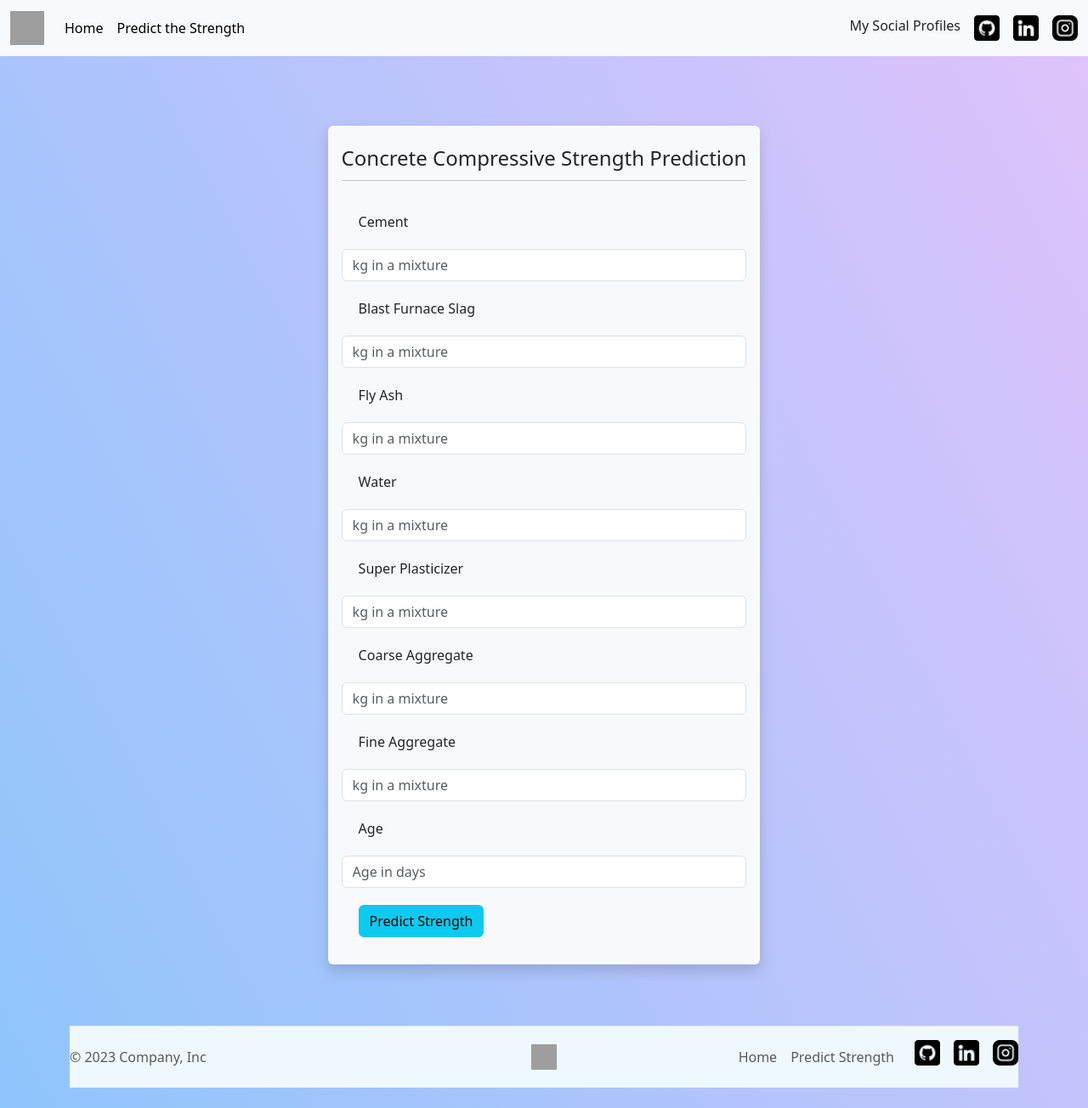
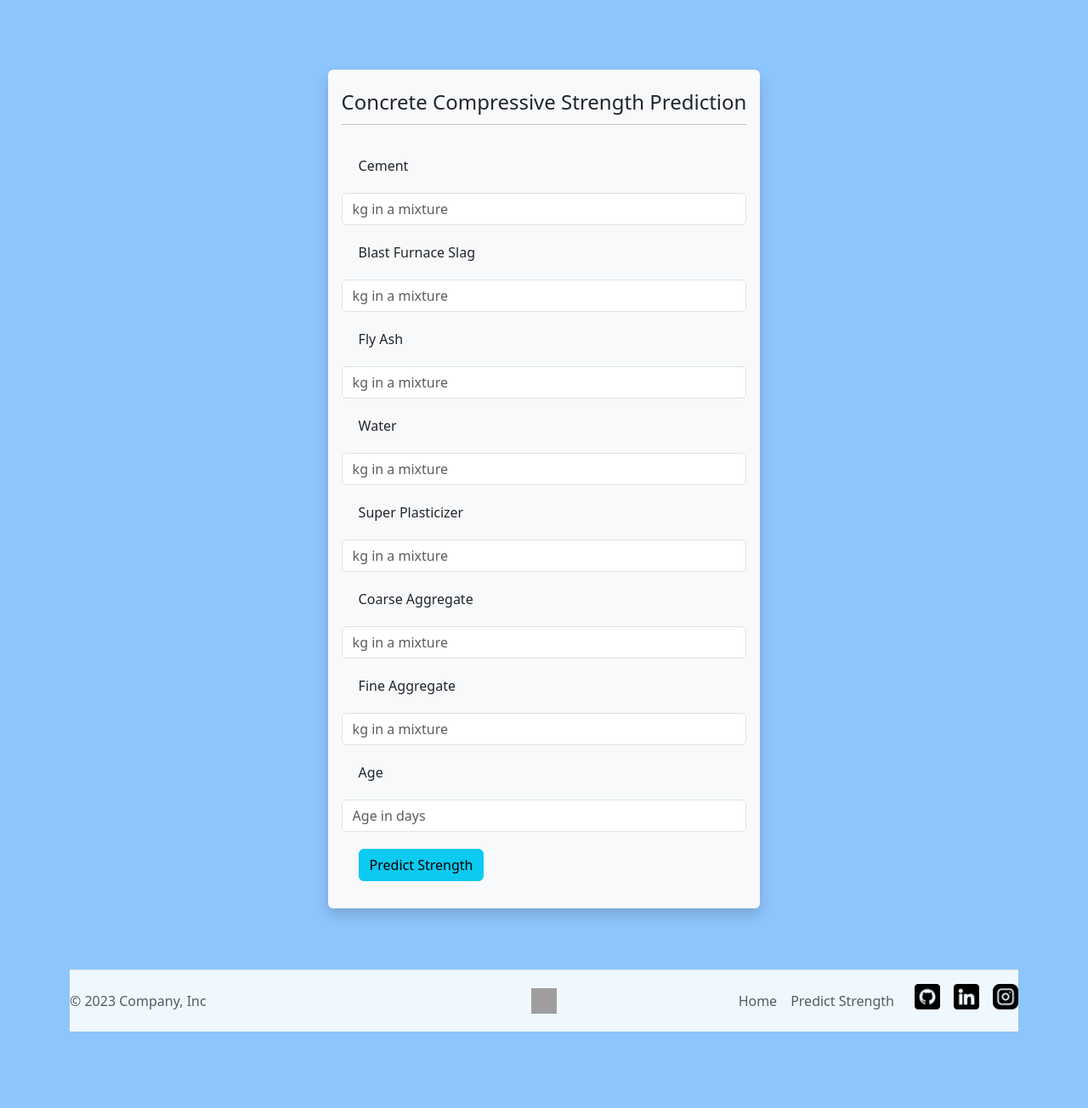
Before and after one commit to ASM313/compressive-concrete, a Flask app: page / in a window 1280 px wide. Shown: the whole page at 85% size. After the commit the page ends 1214 px from the top, so only its background shows below. Run offline with Flask 3, Linux system fonts and the light colour scheme; grey boxes are pictures that could not be loaded.

Commit message:
UI updated

```diff
--- a/templates/index.html
+++ b/templates/index.html
@@ -8,72 +8,17 @@
     <style>
         body{
             background-color: #8EC5FC;
-            background-image: linear-gradient(62deg, #8EC5FC 0%, #E0C3FC 100%);
-        }
+            }
 
     </style>
   </head>
   <body>
-    <nav class="navbar navbar-expand-lg bg-body-tertiary">
-        <div class="container-fluid">
-          <a class="navbar-brand" href="/">
-            <img src="/static/images/concrete.png" alt="Concrete" width="40" height="40">
-          </a>
-          <button class="navbar-toggler" type="button" data-bs-toggle="collapse" data-bs-target="#navbarSupportedContent" aria-controls="navbarSupportedContent" aria-expanded="false" aria-label="Toggle navigation">
-            <span class="navbar-toggler-icon"></span>
-          </button>
-          <div class="collapse navbar-collapse" id="navbarSupportedContent">
-            <ul class="navbar-nav me-auto mb-2 mb-lg-0">
-              <li class="nav-item">
-                <a class="nav-link active" aria-current="page" href="/">Home</a>
-              </li>
-              <li class="nav-item">
-                <a class="nav-link active" href="#predict">Predict the Strength</a>
-              </li>
-            </ul>
-            <ul class="nav col-md-4 justify-content-end">
-                <li class="nav-item">My Social Profiles</li>
-                <li class="ms-3"><a class="text-body-secondary" href="https://github.com/ASM313/">
-                  <img src="/static/images/github.png" alt="Github" width="30" height="30">
-                </a></li>
-                <li class="ms-3"><a class="text-body-secondary" href="https://linkedin.com/in/atiqmansoori7">
-                  <img src="/static/images/linkedin.png" alt="LinkedIn" width="30" height="30">
-                </a></li>
-                <li class="ms-3"><a class="text-body-secondary" href="https://instagram.com/atiq_sir_official">
-                  <img src="/static/images/instagram.png" alt="Instagram" width="30" height="30">
-                </a></li>
-                </ul>
-          </div>
-        </div>
-      </nav>
+
     <div class="container">
         <marquee scrollamount=20><h1> Compressive strength is the ability of material or structure to carry the loads on its surface without any crack or deflection.</h1>
 
         </marquee>
-        <section id="first">
-            <!-- <div id="carouselExampleInterval" class="carousel slide" data-bs-ride="carousel">
-                <div class="carousel-inner">
-                  <div class="carousel-item active" data-bs-interval="1500">
-                    <img src="/static/images/concrete1.jfif" style="height: 500px;" class="d-block w-100" alt="...">
-                  </div>
 
-                  <div class="carousel-item" data-bs-interval="1000">
-                    <img src="/static/images/concrete2.jpg" style="height: 500px;" class="d-block w-100" alt="...">
-                  </div>
-                  <div class="carousel-item" data-bs-interval="1000">
-                    <img src="/static/images/concrete3.jfif" style="height: 500px ;" class="d-block w-100" alt="...">
-                  </div>
-                </div>
-                <button class="carousel-control-prev" type="button" data-bs-target="#carouselExampleInterval" data-bs-slide="prev">
-                  <span class="carousel-control-prev-icon" aria-hidden="true"></span>
-                  <span class="visually-hidden">Previous</span>
-                </button>
-                <button class="carousel-control-next" type="button" data-bs-target="#carouselExampleInterval" data-bs-slide="next">
-                  <span class="carousel-control-next-icon" aria-hidden="true"></span>
-                  <span class="visually-hidden">Next</span>
-                </button>
-              </div> -->
-        </section>
         <section id="predict" style="display: flex;justify-content: center;">
         <div id="form-predict" style="margin-top: 20px;" class="shadow p-3 mb-5 bg-body-tertiary rounded">
             <form action="{{ url_for('predict_datapoint')}}" method="post">
```
